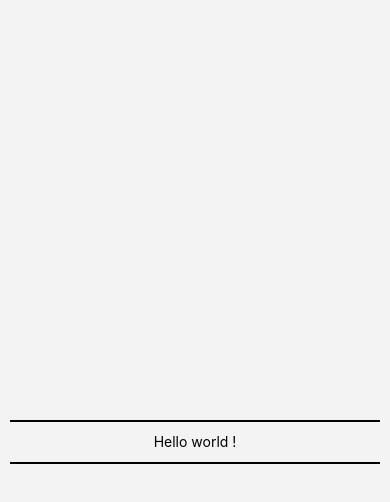
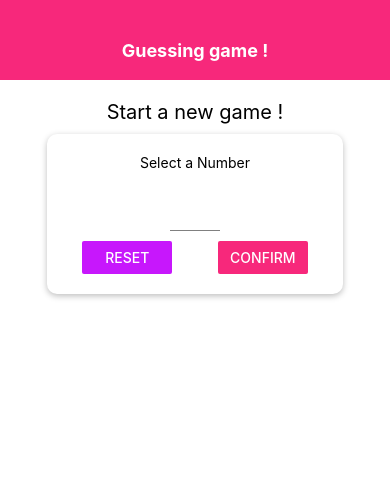
Before and after one commit to EZENGOLD/myGuessMe, a React Native app: screen / in a window 390 px wide. Shown: the top 502 px of the page. Built offline with nearby package versions, Linux system fonts and the light colour scheme.

Commit message:
Correct Wednesday 04

```diff
--- a/App.js
+++ b/App.js
@@ -1,33 +1,34 @@
 import React, {useState} from 'react';
 import { StyleSheet, Text, View} from 'react-native';
 
+import Header from './components/Header';
+import StartGameScreen from './screens/StartGameScreen';
+import GameScreen from './screens/GameScreen';
+
 export default function App() {
+
+    const [userNumber, setUserNumber] = useState();
+
+    const startGameHandler = (selectedNumber) => {
+        setUserNumber(selectedNumber);
+    };
+
+    let content = <StartGameScreen onStartGame={startGameHandler}/>;
+
+    if (userNumber) {
+        content = <GameScreen userChoise={userNumber}/>;
+    }
+
     return (
-        <View style={styles.container}>
-            <Text style={styles.text}>Hello world !</Text>
+        <View style={styles.screen}>
+            <Header title="Guessing game !"/>
+            {content}
         </View>
     );
 }
 
 const styles = StyleSheet.create({
-    container: {
-        flexDirection: 'column',
-        justifyContent: 'center',
-        alignItems: 'stretch',
-        position: 'relative',
-        paddingTop: 50,
-        padding: 10,
-        height: '100%',
-        backgroundColor: '#f3f3f3',
-    },
-
-    text: {
-        marginVertical: 5,
-        borderTopColor: 'black',
-        borderTopWidth: 2,
-        borderBottomColor: 'black',
-        borderBottomWidth: 2,
-        lineHeight: 40,
-        textAlign: 'center',
-    },
+    screen: {
+        flex: 1,
+    }
 });
--- /dev/null
+++ b/components/Card.js
@@ -0,0 +1,28 @@
+import React from 'react';
+import {StyleSheet, View} from 'react-native';
+
+const Card = (props) => {
+    return (
+        <View style={{...styles.card, ...props.style}}>
+            {props.children}
+        </View>
+    );
+};
+
+const styles = StyleSheet.create({
+    card: {
+        shadowColor: 'black',
+        shadowOffset: {
+            width: 0,
+            height: 2
+        },
+        elevation: 8,
+        shadowOpacity: 0.26,
+        shadowRadius: 6,
+        backgroundColor: 'white',
+        borderRadius: 10,
+        padding: 20,
+    }
+});
+
+export default Card;
--- /dev/null
+++ b/components/Header.js
@@ -0,0 +1,31 @@
+import React from 'react';
+import {StyleSheet, Text, View} from 'react-native';
+
+import Colors from '../constants/colors';
+
+const Header = (props) => {
+    return (
+        <View style={styles.header}>
+            <Text style={styles.headerTitle}>{props.title}</Text>
+        </View>
+    );
+};
+
+const styles = StyleSheet.create({
+    header: {
+        width: '100%',
+        height: 80,
+        paddingTop: 20,
+        backgroundColor: Colors.primary,
+        alignItems: 'center',
+        justifyContent: 'center'
+    },
+
+    headerTitle: {
+        color: 'white',
+        fontSize: 18,
+        fontWeight: 'bold',
+    }
+});
+
+export default Header;
--- /dev/null
+++ b/components/Input.js
@@ -0,0 +1,19 @@
+import React from 'react';
+import {TextInput, StyleSheet} from 'react-native';
+
+const Input = props => {
+    return (
+        <TextInput {...props} style={{...styles.input, ...props.style}}/>
+    );
+};
+
+const styles = StyleSheet.create({
+    input: {
+        height: 50,
+        borderBottomColor: 'grey',
+        borderBottomWidth: 1,
+        marginVertical: 10
+    }
+});
+
+export default Input;
--- /dev/null
+++ b/components/NumberContainer.js
@@ -0,0 +1,30 @@
+import React from 'react';
+import {View, Text, StyleSheet} from 'react-native';
+import Colors from '../constants/colors';
+
+const NumberContainer = props => {
+    return (
+        <View style={styles.container}>
+            <Text style={styles.number}>{props.children}</Text>
+        </View>
+    );
+};
+
+const styles = StyleSheet.create({
+    container: {
+        borderWidth: 2,
+        borderColor: Colors.accent,
+        padding: 10,
+        borderRadius: 10,
+        marginVertical: 10,
+        alignItems: 'center',
+        justifyContent: 'center'
+    },
+
+    number: {
+        color: Colors.accent,
+        fontSize: 22
+    }
+});
+
+export default NumberContainer;
--- /dev/null
+++ b/constants/colors.js
@@ -0,0 +1,4 @@
+export default {
+    primary: '#f7287b',
+    accent: '#c717fc',
+};
--- /dev/null
+++ b/screens/GameScreen.js
@@ -0,0 +1,70 @@
+import React, {useState, useRef} from 'react';
+import {View, Text, StyleSheet, Button, Alert} from 'react-native';
+
+import NumberContainer from '../components/NumberContainer';
+import Card from '../components/Card';
+
+const generateRandomBetween = (min, max, exclude) => {
+    min = Math.ceil(min);
+    max = Math.floor(max);
+
+    const rndNum = Math.floor(Math.random() * (max - min) + min);
+
+    if(rndNum === exclude) {
+        return generateRandomBetween(min, max, exclude);
+    } else {
+        return rndNum;
+    }
+};
+
+const GameScreen = props => {
+    const [currentGuess, setCurrentGuess] = useState(generateRandomBetween(1, 100, props.userChoice));
+
+    const currentLow = useRef(1);
+    const currentHigh = useRef(100);
+
+    const nextGuessHandler = direction => {
+        if ((direction === false) || (direction === true)){
+            Alert.alert("Don\'t lie!", "You know that this is wrong...", [{text: 'Sorry !', style: 'cancel'}]);
+            return;
+        }
+
+        if (direction === false) {
+            currentHigh.current = currentGuess;
+        } else {
+            currentLow.current = currentGuess;
+        }
+
+        const nextNumber = generateRandomBetween(currentLow.current, currentHigh.current, currentGuess);
+        setCurrentGuess(nextNumber);
+    };
+
+    return (
+        <View style={styles.screen}>
+            <Text>Openent's Guess</Text>
+            <NumberContainer>{currentGuess}</NumberContainer>
+            <Card style={styles.buttonContainer}>
+                <Button title="LOWER" onPress={nextGuessHandler.bind(this, false)}/>
+                <Button title="GREATER" onPress={nextGuessHandler.bind(this, true)}/>
+            </Card>
+        </View>
+    );
+};
+
+const styles = StyleSheet.create({
+    screen: {
+        flex: 1,
+        padding: 10,
+        alignItems: 'center'
+    },
+
+    buttonContainer: {
+        flexDirection: 'row',
+        justifyContent: 'space-around',
+        marginTop: 20,
+        width: 300,
+        maxWidth: '80%'
+    }
+});
+
+export default GameScreen;
--- /dev/null
+++ b/screens/StartGameScreen.js
@@ -0,0 +1,132 @@
+import React, {useState} from 'react';
+import {
+    StyleSheet,
+    Text,
+    View,
+    Button,
+    TouchableWithoutFeedback,
+    Keyboard,
+} from 'react-native';
+
+import Colors from '../constants/colors';
+import Card from '../components/Card';
+import Input from '../components/Input';
+import NumberContainer from '../components/NumberContainer';
+
+const StartGameScreen = (props) => {
+
+    const [valeur, changerValeur] = useState('');
+    const [confirmed, setConfirmed] = useState(false);
+    const [selectedNumber, setSelectedNumber] = useState();
+
+    const changerValeurHandler = (val) => {
+        changerValeur(val.replace(/[^0-9]/g, ''));
+    };
+
+    const resetInputHandler = () => {
+        changerValeur('');
+        setConfirmed(false);
+    };
+
+    const confirmInputHandler = () => {
+        const chosenNumber = parseInt(valeur);
+        if (isNaN(chosenNumber) || chosenNumber <= 0 || chosenNumber>99) {
+            Alert.alert(
+                'Invalid number',
+                'Number has to be number between 1 and 99.',
+                [{
+                    text: 'Okay',
+                    style: 'destructive',
+                    onPress: resetInputHandler
+                }]
+            );
+            return;
+        }
+        setConfirmed(true);
+        changerValeur('');
+        setSelectedNumber(parseInt(valeur));
+        Keyboard.dismiss();
+    };
+
+    let confirmedOutput;
+
+    if (confirmed) {
+        confirmedOutput = (
+            <Card style={styles.summuryContainer}>
+                <Text>You selected</Text>
+                <NumberContainer>{selectedNumber}</NumberContainer>
+                <Button title="START GAME" onPress={props.onStartGame(selectedNumber)}/>
+            </Card>
+        )
+    }
+
+    return (
+        <TouchableWithoutFeedback onPress={() => {
+            Keyboard.dismiss();
+        }}>
+        <View style={styles.screen}>
+            <Text style={styles.title}>Start a new game !</Text>
+            <Card style={styles.inputContainer}>
+                <Text>Select a Number</Text>
+                <Input
+                    style={styles.input}
+                    blurOnSubmit={true}
+                    autoCapitalize="none"
+                    autoCorrect={false}
+                    keyboardType="number-pad"
+                    maxLength={2}
+                    onChangeText={changerValeurHandler}
+                    value={valeur}
+                />
+                <View style={styles.buttonsContainer}>
+                    <View style={styles.buttons}><Button title="Reset" onPress={resetInputHandler} color={Colors.accent}/></View>
+                    <View style={styles.buttons}><Button title="Confirm" onPress={confirmInputHandler} color={Colors.primary}/></View>
+                </View>
+            </Card>
+            {confirmedOutput}
+        </View>
+        </TouchableWithoutFeedback>
+    );
+};
+
+const styles = StyleSheet.create({
+    screen: {
+        flex: 1,
+        padding: 10,
+        alignItems: 'center'
+    },
+
+    title: {
+        fontSize: 20,
+        marginVertical: 10,
+    },
+
+    inputContainer: {
+        width: 300,
+        maxWidth: '80%',
+        alignItems: 'center',
+    },
+
+    input: {
+        width: 50,
+        textAlign: 'center',
+    },
+
+    buttonsContainer: {
+        flexDirection: 'row',
+        width: '100%',
+        justifyContent: 'space-between',
+        paddingHorizontal: 15,
+    },
+
+    buttons: {
+        width: '40%',
+    },
+
+    summuryContainer: {
+        marginTop: 20,
+        alignItems: 'center',
+    }
+});
+
+export default StartGameScreen;
```
